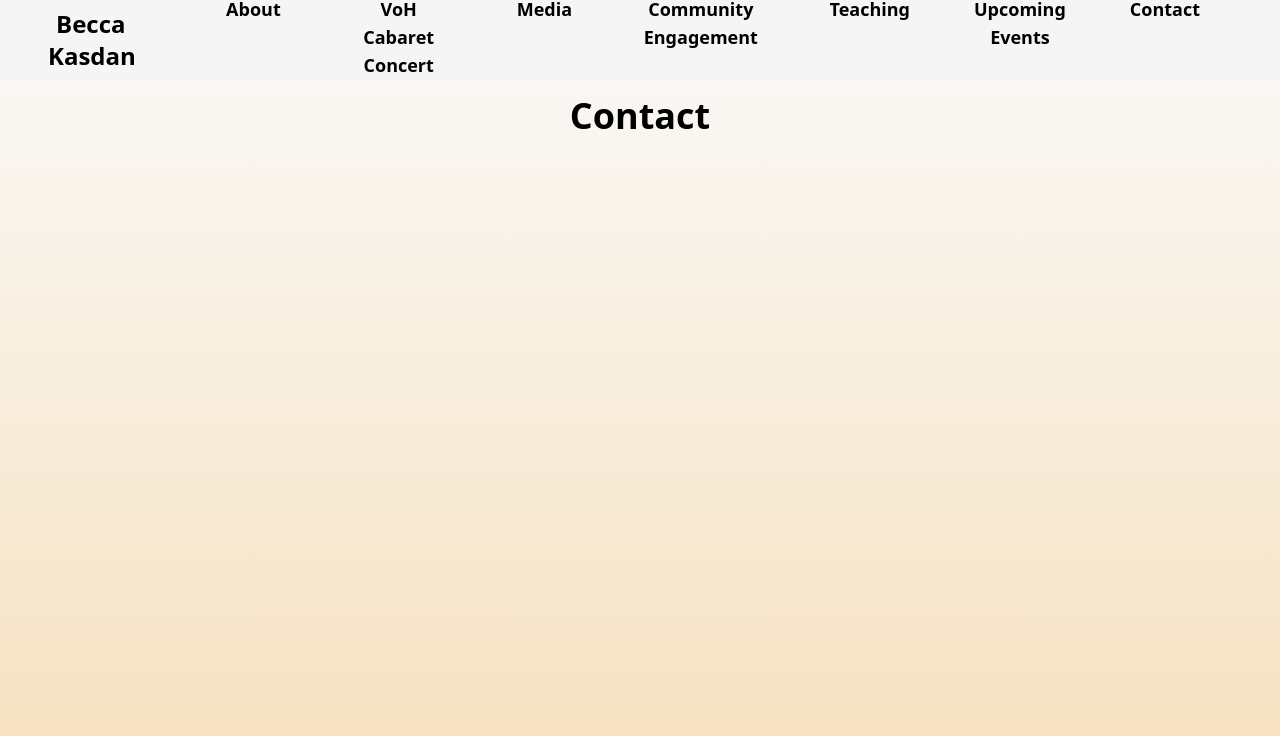
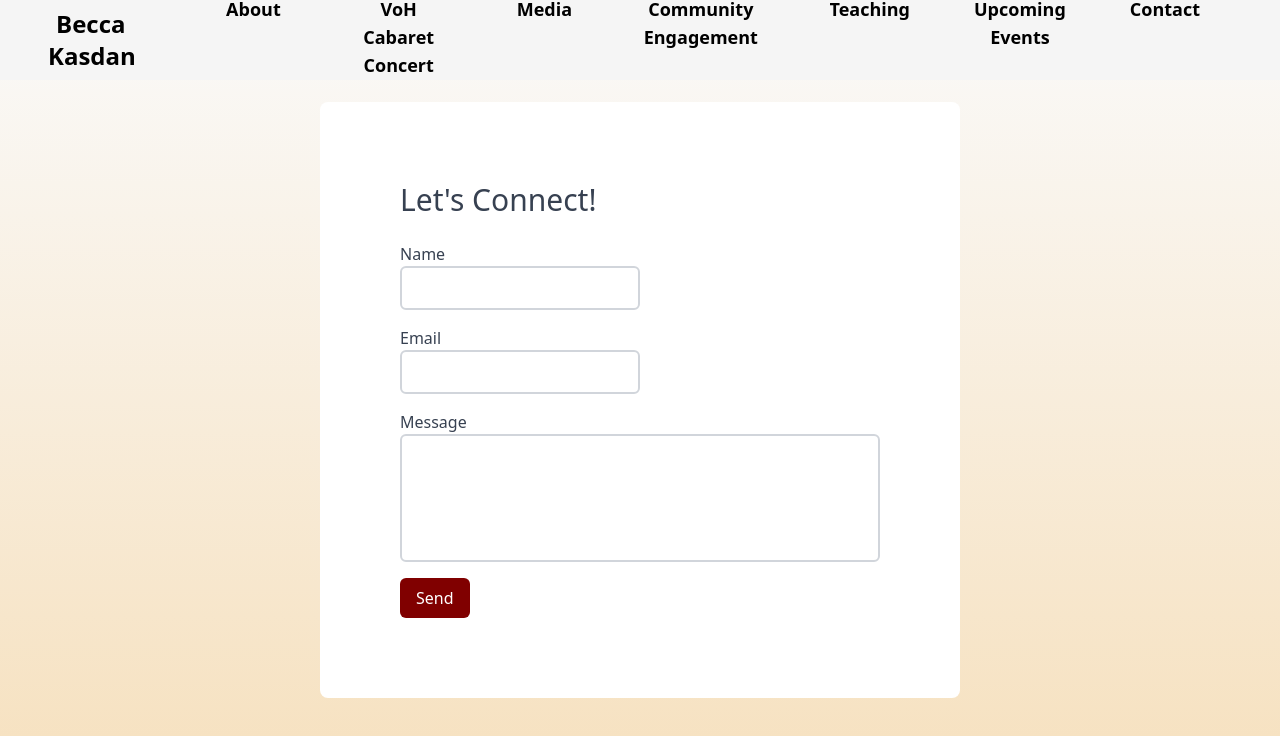
Before and after one commit to DanieleZils/next-trial, a Next.js app: page /contact in a window 1280 px wide. Shown: the top 736 px of the page. Built offline with nearby package versions, Linux system fonts and the light colour scheme.

Commit message:
contact form

```diff
--- a/app/contact/page.jsx
+++ b/app/contact/page.jsx
@@ -1,11 +1,31 @@
+"use client";
+import React, {useRef} from "react";
+
+export default function Contact() {
+    const form = useRef();
 
 
 
-export default function Contact() {
-
     return (
-        <div className="flex min-h-screen flex-col items-center justify-between p-24">
-            <h1 className="text-4xl font-bold">Contact</h1>
+        <div className="flex items-center h-screen justify-center">
+            <form ref={form} className="bg-white flex rounded-lg w-1/2">
+              <div className="flex-1 text-gray-700 p-20">
+                <h1 className="text-3xl pb-6">Let's Connect!</h1>
+                <div className="mb-4">
+                    <label htmlFor="Name" className="block font-medium">Name </label>
+                    <input type="text" name="user_name" className="border-2 border-gray-300 p-2 rounded-md w-1/2 focus:outline-none focus:ring-2 focus:ring-maroon"/>
+                </div>
+                <div className="mb-4">
+                    <label htmlFor="Email" className="block font-medium">Email </label>
+                    <input type="email" name="user_email" className="border-2 border-gray-300 p-2 rounded-md w-1/2 focus:outline-none focus:ring-2 focus:ring-maroon"/>
+                </div>
+                <div className="mb-4">
+                    <label htmlFor="Message" className="block font-medium"> Message </label>
+                    <input type="text" name="message" className="border-2 border-gray-300 p-2 rounded-md w-full h-32 resize-none focus:outline-none focus:ring-2 focus:ring-maroon" />
+                </div>
+                <input type="submit" value="Send" className="bg-maroon hover:bg-red-700 text-white font-medium py-2 px-4 rounded-md cursor-pointer" />
+                </div>
+            </form>
         </div>
     )
 }
```
